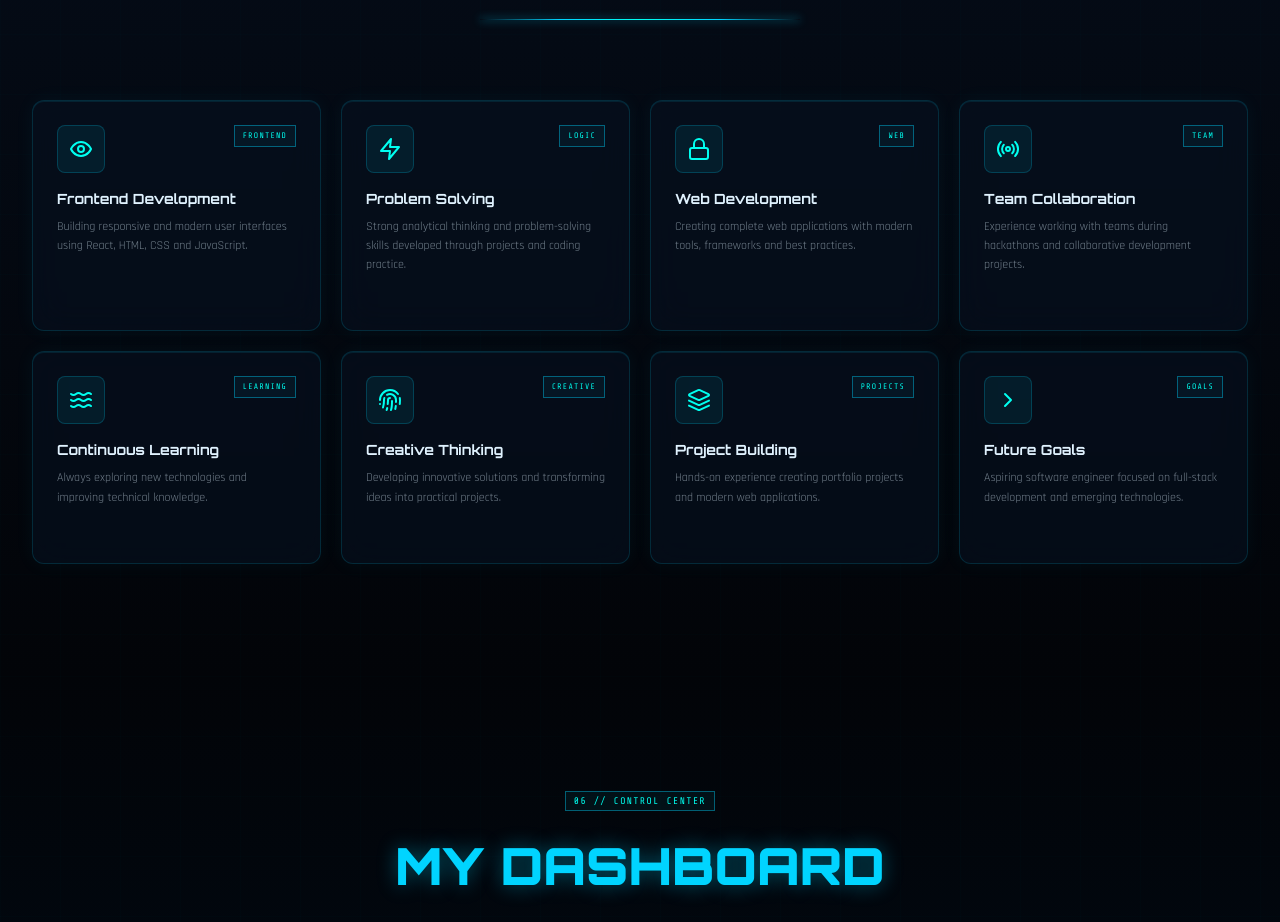
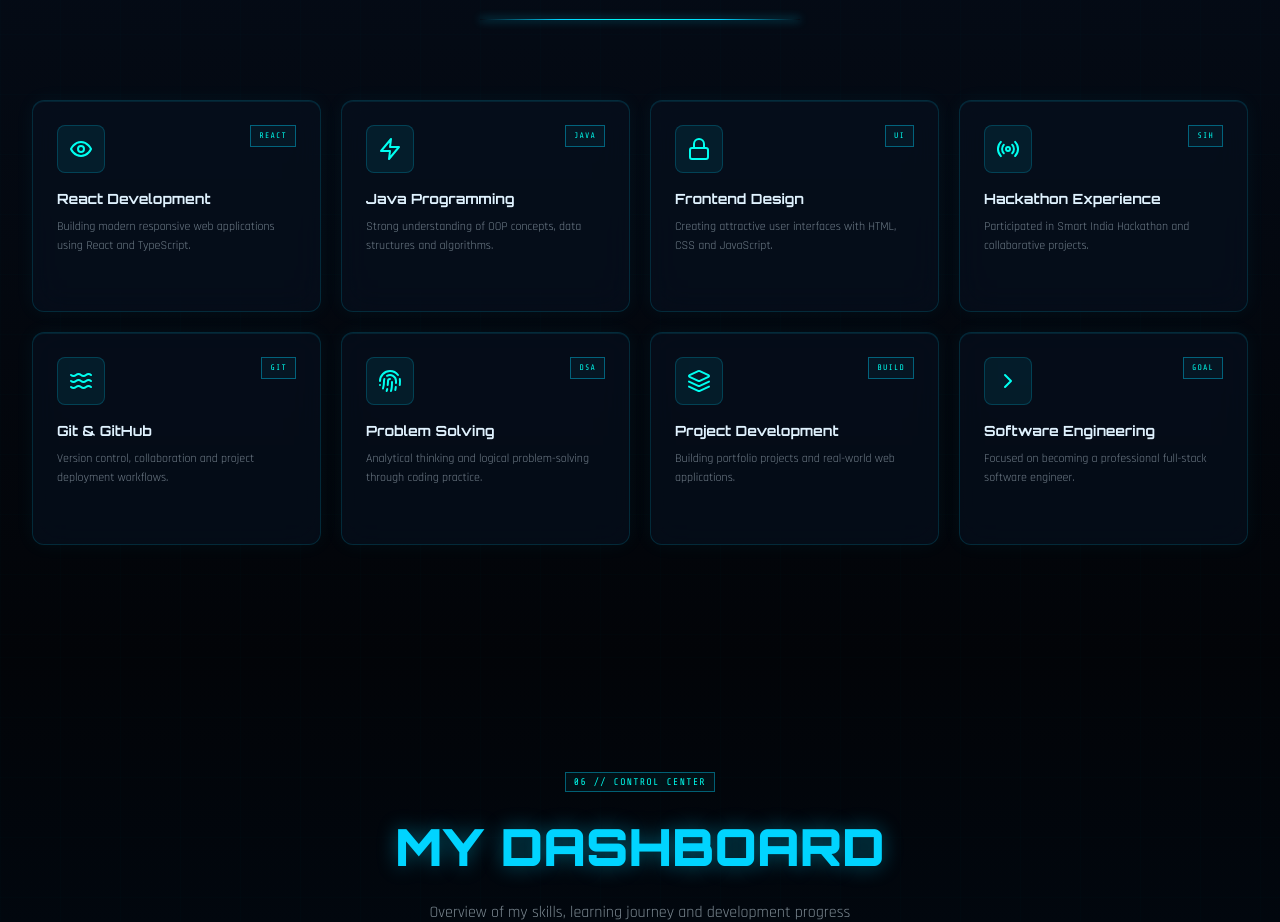
Before and after one commit to Pocket34/pushkar-portfolio, a React (Vite) app: page / in a window 1280 px wide. Shown: the part 5223-6145 px from the top of the page. Built offline with nearby package versions, Linux system fonts and the light colour scheme.

Commit message:
Updated skills section

```diff
--- a/src/components/Features.tsx
+++ b/src/components/Features.tsx
@@ -3,51 +3,51 @@ import { Eye, Zap, Lock, Radio, Waves, Fingerprint, ChevronRight, Layers } from
 const FEATURES = [
   {
     icon: <Eye size={24} />,
-    title: 'Frontend Development',
-    desc: 'Building responsive and modern user interfaces using React, HTML, CSS and JavaScript.',
-    badge: 'FRONTEND',
+    title: 'React Development',
+    desc: 'Building modern responsive web applications using React and TypeScript.',
+    badge: 'REACT',
   },
   {
     icon: <Zap size={24} />,
-    title: 'Problem Solving',
-    desc: 'Strong analytical thinking and problem-solving skills developed through projects and coding practice.',
-    badge: 'LOGIC',
+    title: 'Java Programming',
+    desc: 'Strong understanding of OOP concepts, data structures and algorithms.',
+    badge: 'JAVA',
   },
   {
     icon: <Lock size={24} />,
-    title: 'Web Development',
-    desc: 'Creating complete web applications with modern tools, frameworks and best practices.',
-    badge: 'WEB',
+    title: 'Frontend Design',
+    desc: 'Creating attractive user interfaces with HTML, CSS and JavaScript.',
+    badge: 'UI',
   },
   {
     icon: <Radio size={24} />,
-    title: 'Team Collaboration',
-    desc: 'Experience working with teams during hackathons and collaborative development projects.',
-    badge: 'TEAM',
+    title: 'Hackathon Experience',
+    desc: 'Participated in Smart India Hackathon and collaborative projects.',
+    badge: 'SIH',
   },
   {
     icon: <Waves size={24} />,
-    title: 'Continuous Learning',
-    desc: 'Always exploring new technologies and improving technical knowledge.',
-    badge: 'LEARNING',
+    title: 'Git & GitHub',
+    desc: 'Version control, collaboration and project deployment workflows.',
+    badge: 'GIT',
   },
   {
     icon: <Fingerprint size={24} />,
-    title: 'Creative Thinking',
-    desc: 'Developing innovative solutions and transforming ideas into practical projects.',
-    badge: 'CREATIVE',
+    title: 'Problem Solving',
+    desc: 'Analytical thinking and logical problem-solving through coding practice.',
+    badge: 'DSA',
   },
   {
     icon: <Layers size={24} />,
-    title: 'Project Building',
-    desc: 'Hands-on experience creating portfolio projects and modern web applications.',
-    badge: 'PROJECTS',
+    title: 'Project Development',
+    desc: 'Building portfolio projects and real-world web applications.',
+    badge: 'BUILD',
   },
   {
     icon: <ChevronRight size={24} />,
-    title: 'Future Goals',
-    desc: 'Aspiring software engineer focused on full-stack development and emerging technologies.',
-    badge: 'GOALS',
+    title: 'Software Engineering',
+    desc: 'Focused on becoming a professional full-stack software engineer.',
+    badge: 'GOAL',
   },
 ];
 
```
